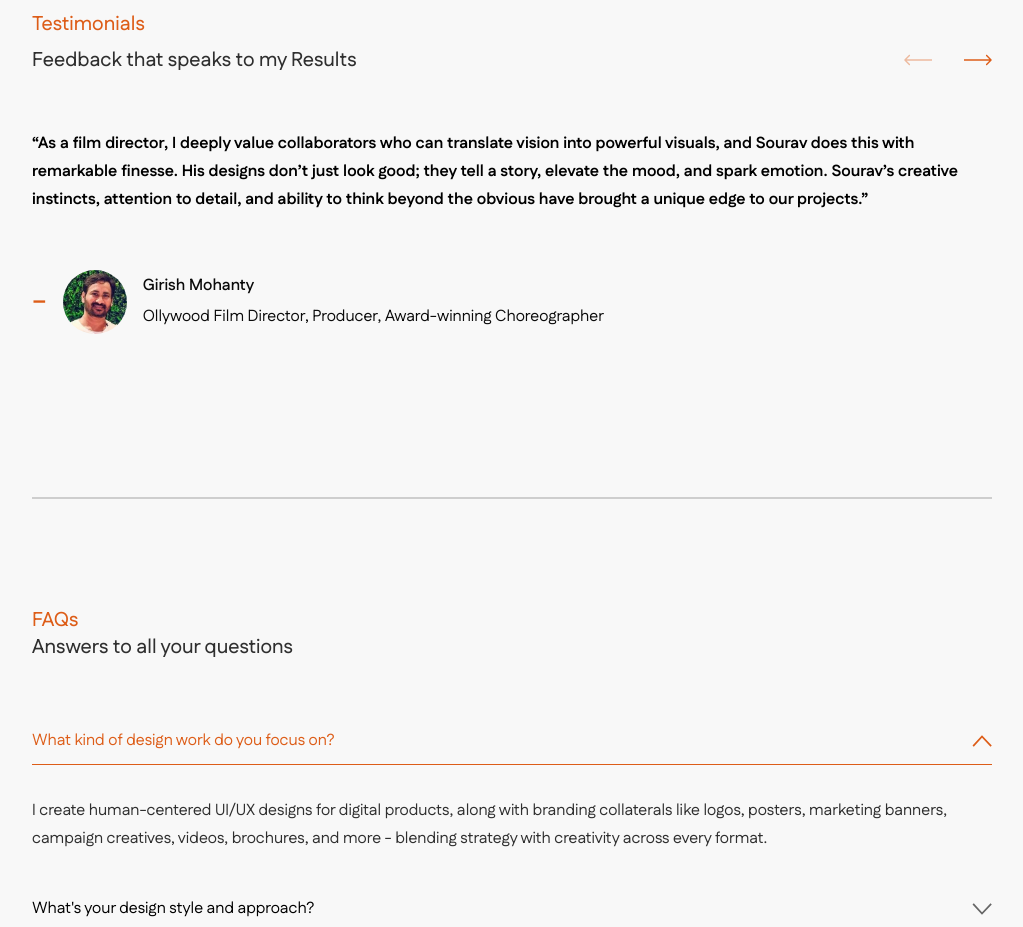
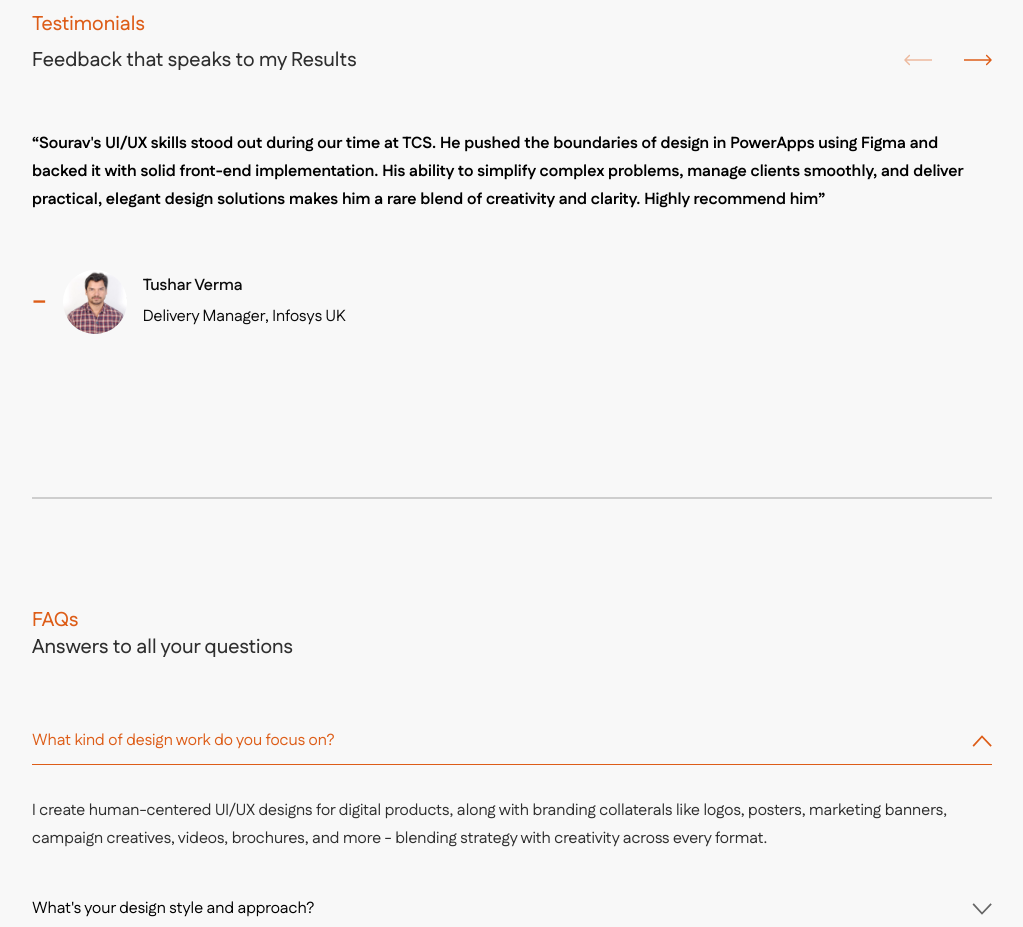
Before and after one commit to sssubham90/dexinerd, a React (Vite) app: page / in a window 1280 px wide. Shown: the part 3540-4467 px from the top of the page, without its empty margins (128-1151 px from the left). Built offline with nearby package versions, Linux system fonts and the light colour scheme.

Commit message:
Added testimonial

```diff
--- a/src/components/TestimonialSlider.tsx
+++ b/src/components/TestimonialSlider.tsx
@@ -5,37 +5,45 @@ import Girish from "../assets/webp/Girish.webp";
 import Tejaswee from "../assets/webp/Tejaswee.webp";
 import Raman from "../assets/webp/Raman.webp";
 import Odyra from "../assets/webp/Odyra.webp";
+import Tushar from "../assets/webp/Tushar.webp";
 import ArrowLeft from "../assets/svg/ArrowLeft.svg?react";
 import ArrowRight from "../assets/svg/ArrowRight.svg?react";
 
 const testimonials = [
   {
+    name: "Tushar Verma",
+    title: "Delivery Manager, Infosys UK",
+    image: Tushar,
+    quote:
+      "Sourav's UI/UX skills stood out during our time at TCS. He pushed the boundaries of design in PowerApps using Figma and backed it with solid front-end implementation. His ability to simplify complex problems, manage clients smoothly, and deliver practical, elegant design solutions makes him a rare blend of creativity and clarity. Highly recommend him",
+  },
+  {
     name: "Girish Mohanty",
-    title: "Ollywood Film Director, Producer, Award-winning Choreographer",
+    title: "Ollywood Film Director, Producer, Award-winning Choreographer",
     image: Girish,
     quote:
-      "As a film director, I deeply value collaborators who can translate vision into powerful visuals, and Sourav does this with remarkable finesse. His designs don’t just look good; they tell a story, elevate the mood, and spark emotion. Sourav’s creative instincts, attention to detail, and ability to think beyond the obvious have brought a unique edge to our projects.",
+      "As a film director, I deeply value collaborators who can translate vision into powerful visuals, and Sourav does this with remarkable finesse. His designs don't just look good; they tell a story, elevate the mood, and spark emotion. Sourav's creative instincts, attention to detail, and ability to think beyond the obvious have brought a unique edge to our projects.",
   },
   {
     name: "Tejaswee Tripathy",
     title: "LinkedIn Top Voice",
     image: Tejaswee,
     quote:
-      "Sourav brings something rare to the table - he understands that design is not just about visuals; it's about human connection. As someone deeply invested in people, culture, and experiences, I’ve seen how his design sensibility helps brands speak more clearly, feel more approachable, and connect more meaningfully. His work goes beyond aesthetics - he designs with intent and an understanding of how people think and behave. It’s no surprise that teams trust him not just as a designer, but as a creative thinker who elevates the entire experience.",
+      "Sourav brings something rare to the table - he understands that design is not just about visuals; it's about human connection. As someone deeply invested in people, culture, and experiences, I've seen how his design sensibility helps brands speak more clearly, feel more approachable, and connect more meaningfully. His work goes beyond aesthetics - he designs with intent and an understanding of how people think and behave. It's no surprise that teams trust him not just as a designer, but as a creative thinker who elevates the entire experience.",
   },
   {
     name: "Ramanjeet Mohanty",
     title: "Co-Founder & CEO, Finocontrol",
     image: Raman,
     quote:
-      "Watching Sourav grow as a designer over the years has been truly inspiring. He started with raw curiosity and a keen eye, and over time, turned that into a sharp design instinct grounded in real understanding of users and business needs. I’ve seen him transform abstract ideas into visual identities and help brands find their voice through design. What sets him apart is that he doesn’t just make things look good - he makes them work beautifully. Whether it’s a website, a logo, or an entire product experience, Sourav brings clarity, consistency, and meaning to every pixel.",
+      "Watching Sourav grow as a designer over the years has been truly inspiring. He started with raw curiosity and a keen eye, and over time, turned that into a sharp design instinct grounded in real understanding of users and business needs. I've seen him transform abstract ideas into visual identities and help brands find their voice through design. What sets him apart is that he doesn't just make things look good - he makes them work beautifully. Whether it's a website, a logo, or an entire product experience, Sourav brings clarity, consistency, and meaning to every pixel.",
   },
   {
     name: "Madhusmita Satapathy",
     title: "Co-Founder & CEO, Odyra Lifestyle",
     image: Odyra,
     quote:
-      "I’ve worked with many designers, but what makes Sourav different is how deeply he listens before he even starts sketching. He doesn't rush to pretty screens - he first understands the real user need and the problem we’re solving. His wireframes tell a story, and his prototypes feel like the product is already alive.",
+      "I've worked with many designers, but what makes Sourav different is how deeply he listens before he even starts sketching. He doesn't rush to pretty screens - he first understands the real user need and the problem we're solving. His wireframes tell a story, and his prototypes feel like the product is already alive.",
   },
 ];
 
```
Also changed, not shown: src/assets/webp/Tushar.webp (added).
